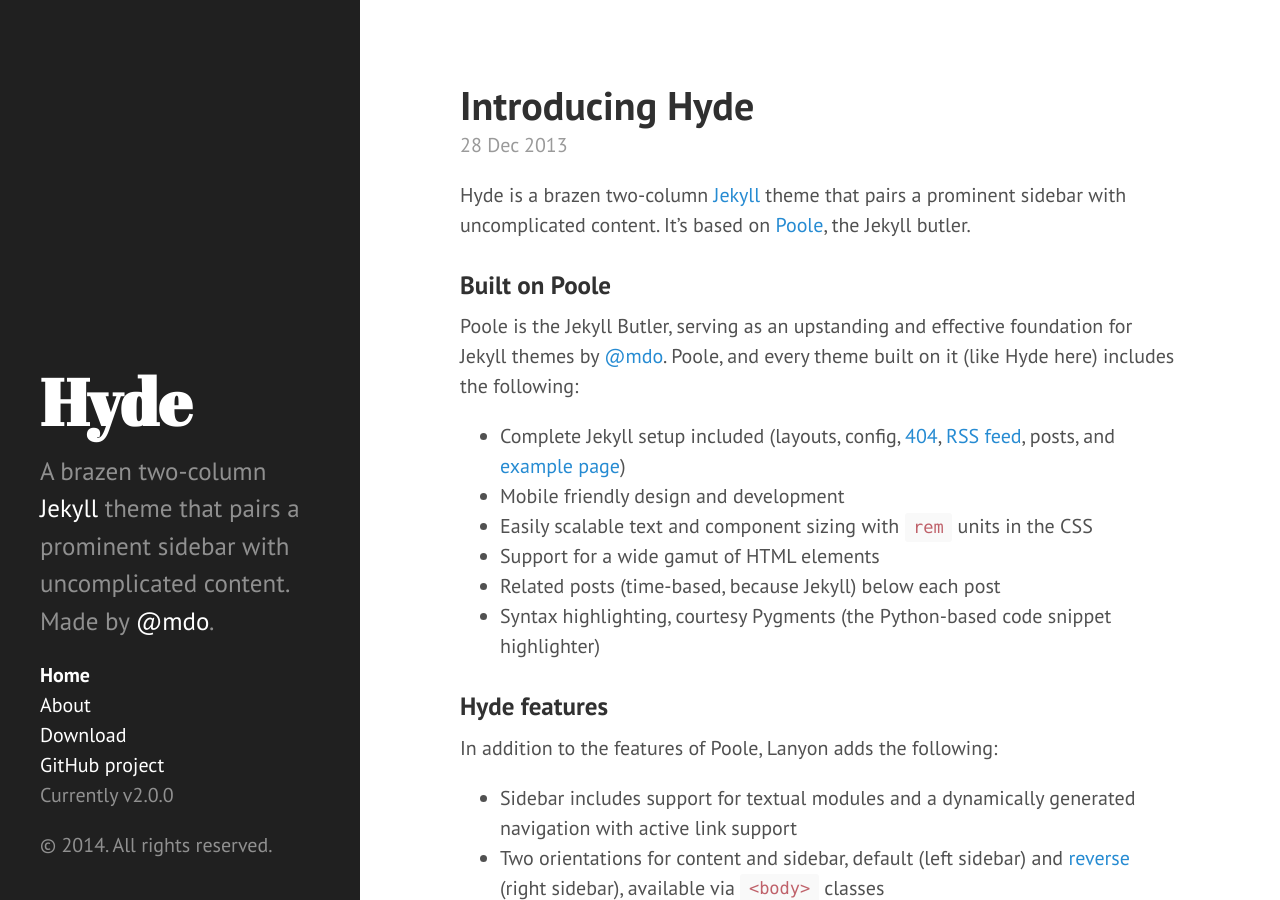
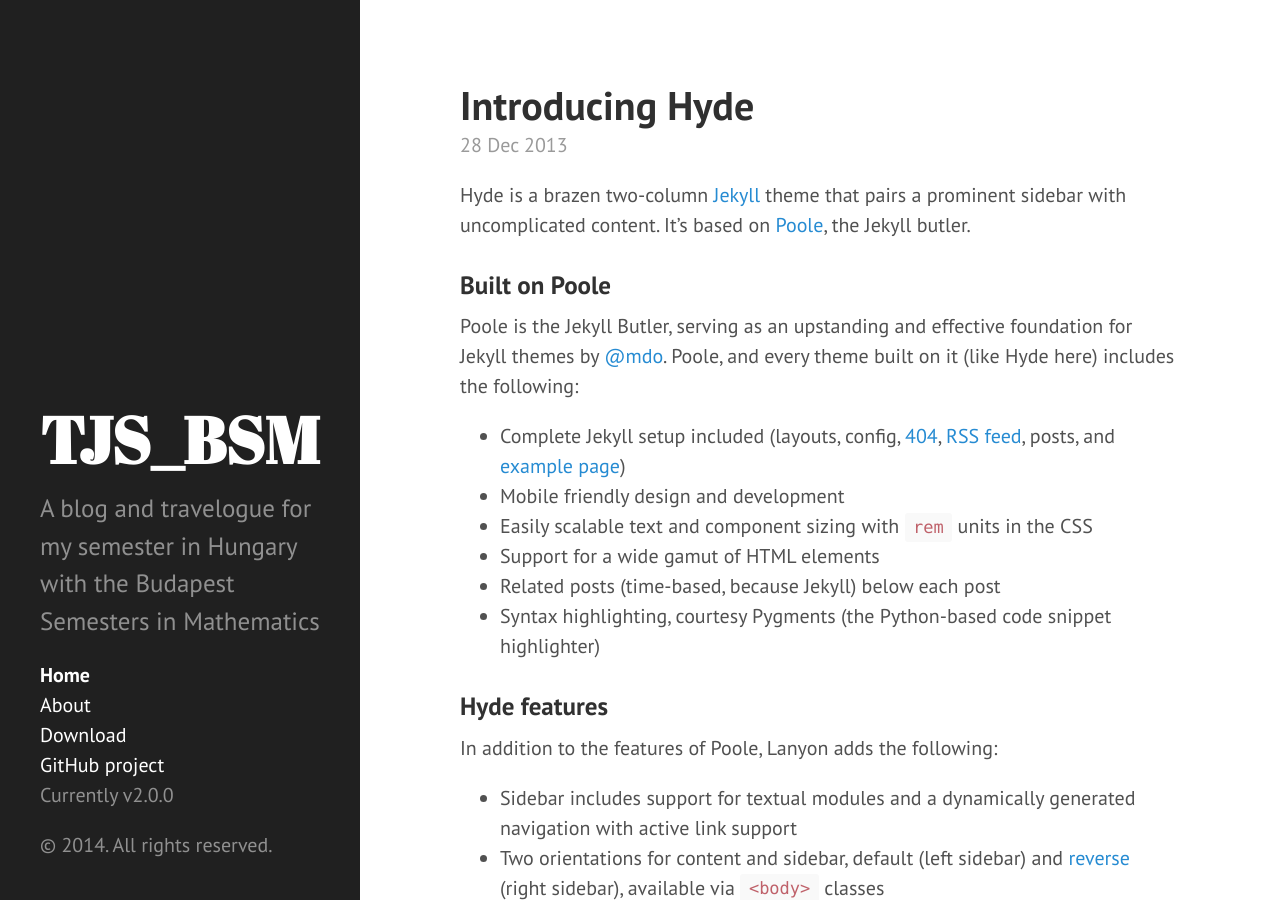
Before and after one commit to tstirrat15/tstirrat15.github.io, a Jekyll site: the page built from index.html, in a window 1280 px wide and 900 px high. Built offline with Jekyll 4.4.1, drawn with Linux system fonts in a browser that asks for light colours; Markdown is read by kramdown in place of the engine named in the settings; the list of posts is cut into pages by our own code.

Commit message:
modified config. Looking for results.

```diff
--- a/_config.yml
+++ b/_config.yml
@@ -6,14 +6,14 @@ pygments:         true
 permalink:        pretty
 
 # Setup
-title:            Hyde
-tagline:          'A Jekyll theme'
-description:      'A brazen two-column <a href="http://jekyllrb.com" target="_blank">Jekyll</a> theme that pairs a prominent sidebar with uncomplicated content. Made by <a href="https://twitter.com/mdo" target="_blank">@mdo</a>.'
-url:              http://hyde.getpoole.com
+title:            TJS_BSM
+tagline:          'An Education in Hungary'
+description:      'A blog and travelogue for my semester in Hungary with the Budapest Semesters in Mathematics'
+url:              http://tstirrat15.github.io
 
 author:
-  name:           'Mark Otto'
-  url:            https://twitter.com/mdo
+  name:           'Tanner Stirrat'
+  url:            https://www.facebook.com/tstirrat
 
 paginate:         5
 
@@ -21,4 +21,4 @@ paginate:         5
 version:          2.0.0
 
 github:
-  repo:           https://github.com/poole/hyde
+  repo:           https://github.com/tstirrat15
```
